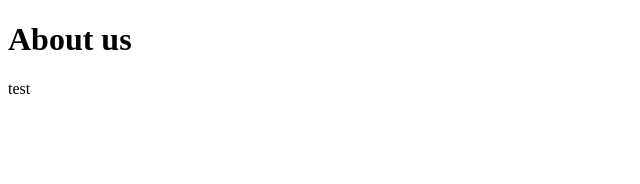
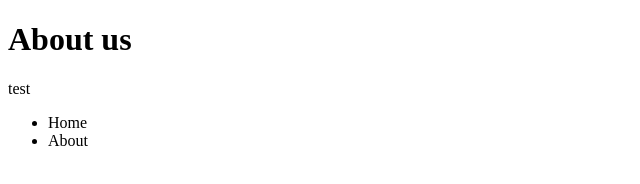
Before and after one commit to halil2734/wednesday-project, a plain HTML site: page about.html in a window 1280 px wide. Shown: the full height of the page, 0-640 px from the left. Drawn offline with Linux system fonts and the light colour scheme.

```diff
--- a/about.html
+++ b/about.html
@@ -9,6 +9,14 @@
     <p>
         test
     </p>
+    <ul>
+        <li>
+            Home
+        </li>
+        <li>
+            About
+        </li>
+    </ul>
 
 </body>
 </html>
```
